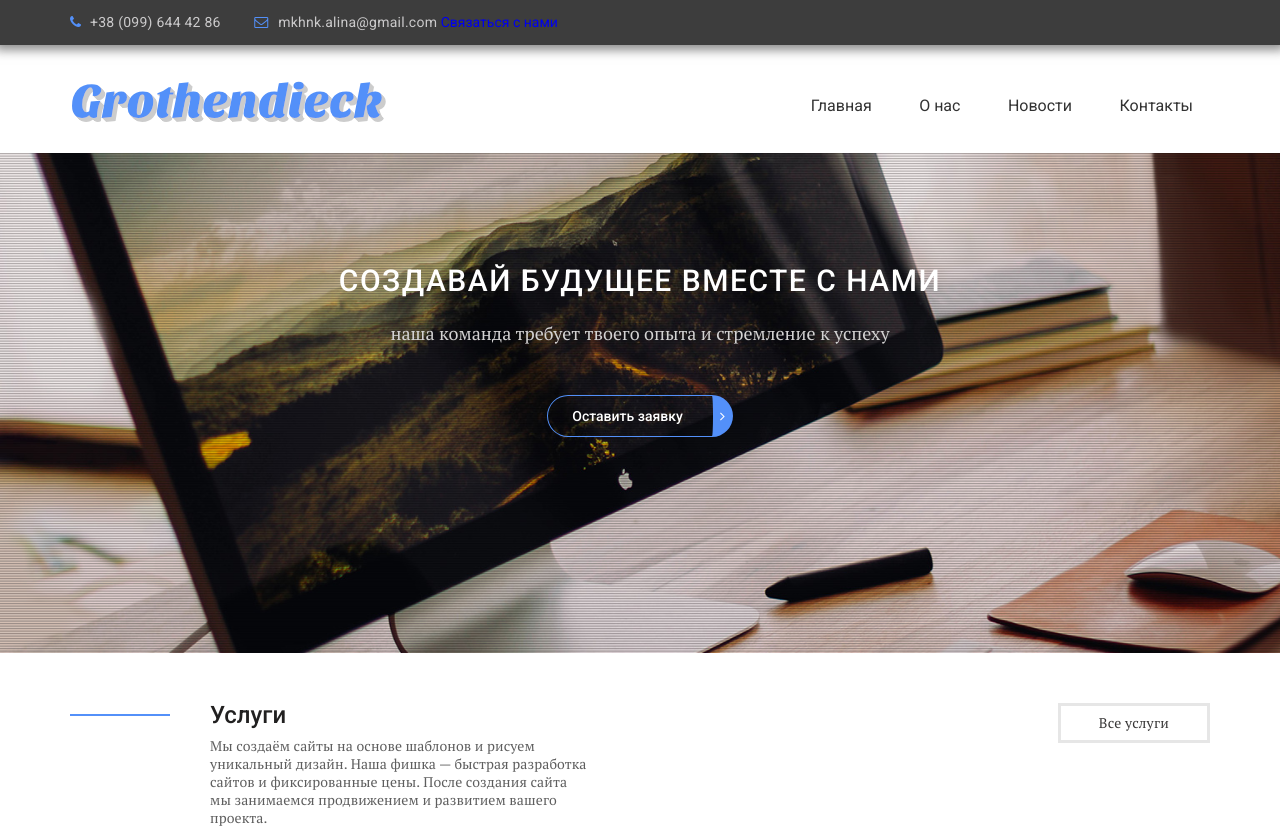
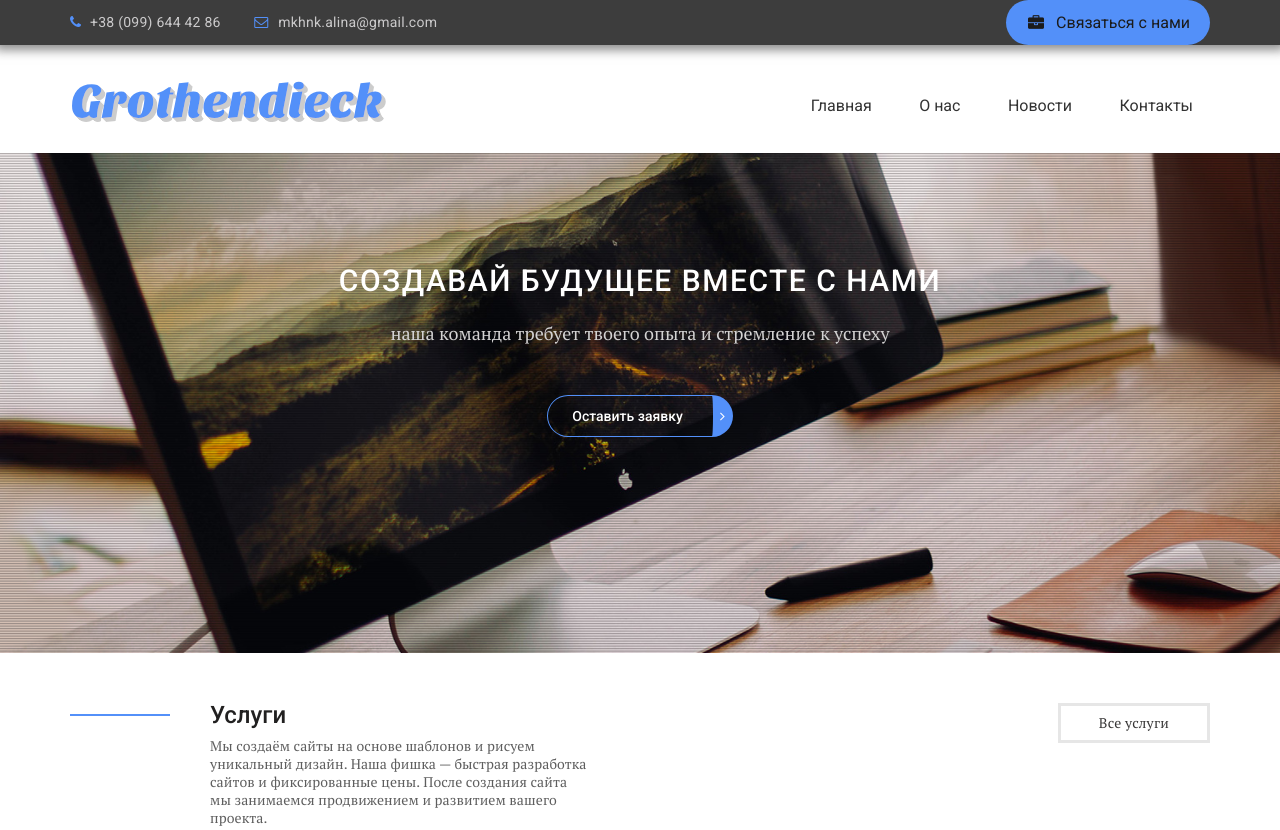
Before and after one commit to Mokhonko/grothendieck.github.io, a plain HTML site: page index.html in a window 1280 px wide. Shown: the top 830 px of the page. Drawn offline with nearby package versions, Linux system fonts and the light colour scheme; files whose address does not match are found by name.

Commit message:
Update style.css

```diff
--- a/css/style.css
+++ b/css/style.css
@@ -30,7 +30,7 @@ header{
   background-color: #3d3d3d;
   box-shadow: 0px 0px 10px 5px rgba(61, 61, 61, 0.6);
 }
-.header__btn{
+.header-btn{
   float: right;
   border-radius: 25px;
   line-height: 36px;
@@ -41,7 +41,7 @@ header{
   display: block;
   position: relative;
 }
-.header__btn:before{
+.header-btn:before{
   content: "\f0b1";
   font-family: 'icomoon';
   position: absolute;
@@ -574,7 +574,7 @@ header{
   display: flex;
   justify-content: space-between;
 }
-.footer__inner .header__btn{
+.footer__inner .header-btn{
   float: none;
   display: inline-block;
 }
```
